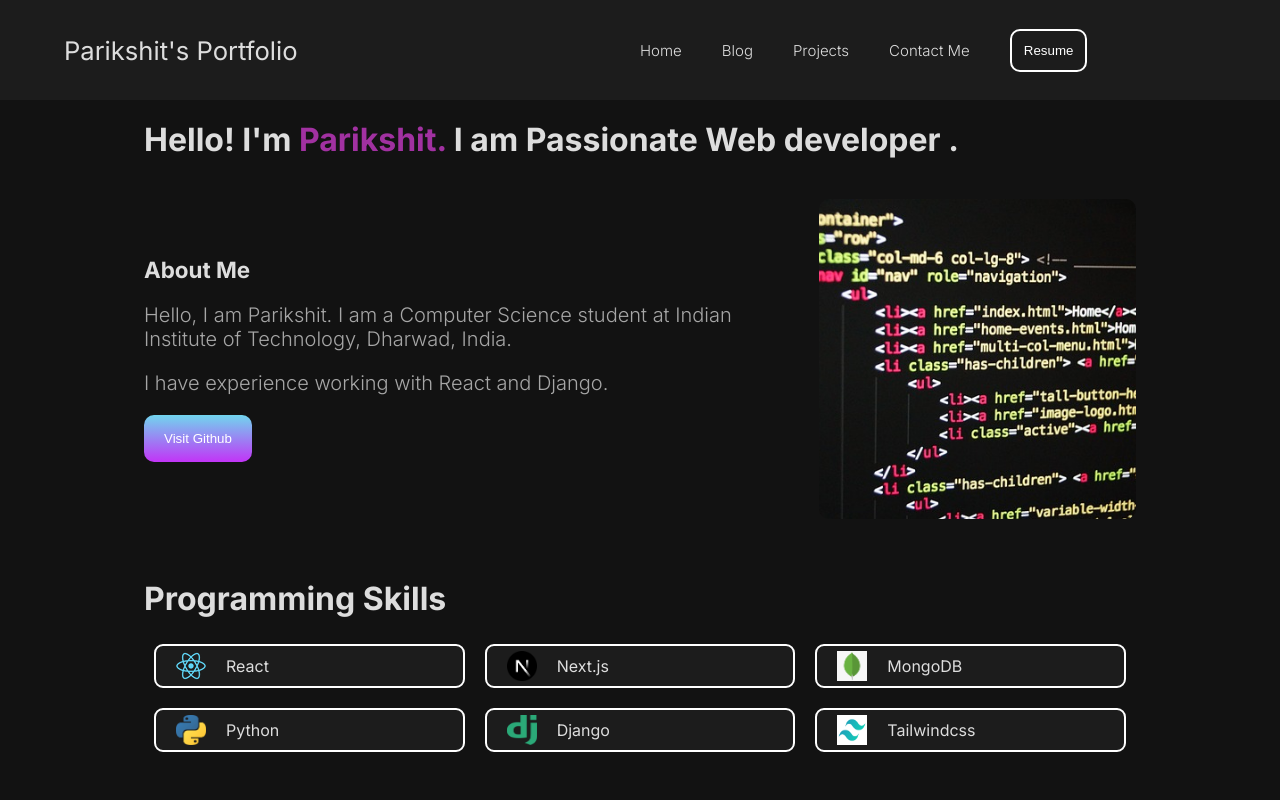
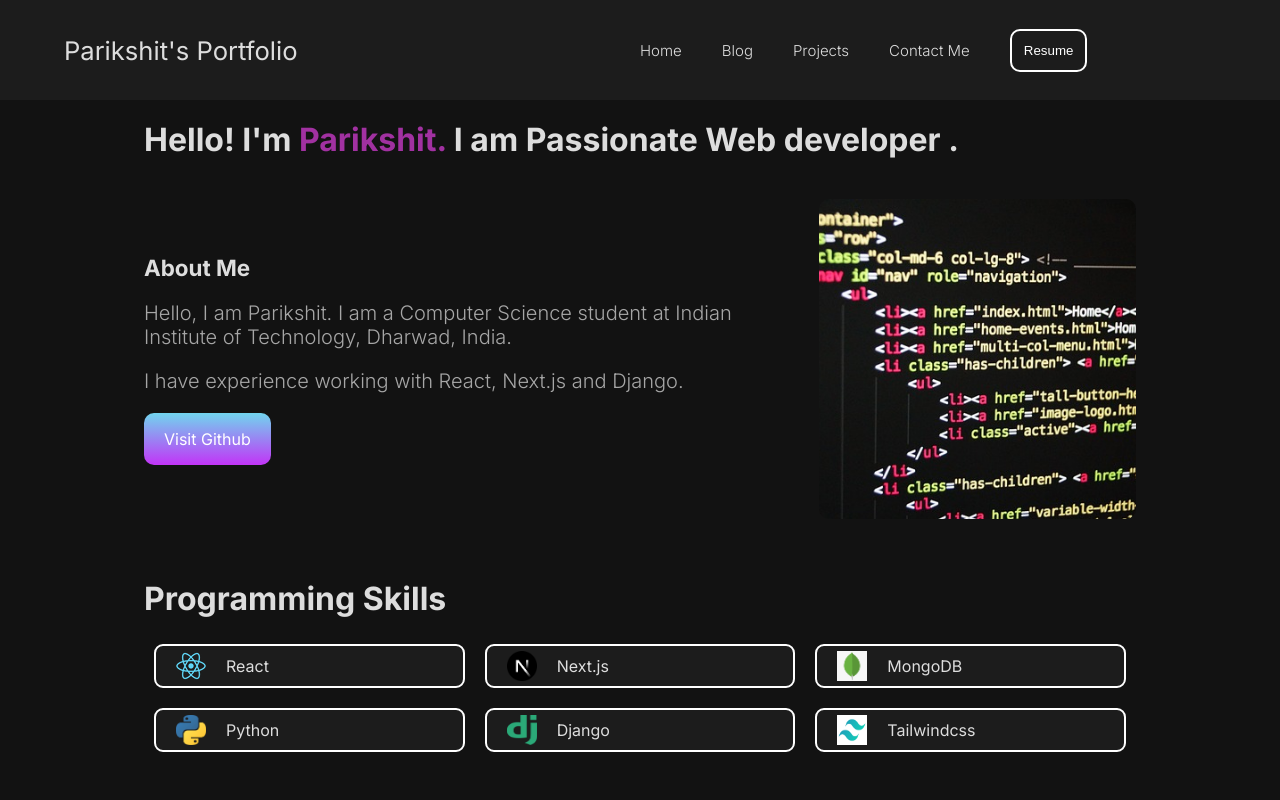
Before and after one commit to ParikshitGehlaut/Personal-Website, a Next.js app: page / in a window 1280 px wide. Shown: the top 800 px of the page. Built offline with nearby package versions, Linux system fonts and the light colour scheme.

Commit message:
"Committing Staged files"

```diff
--- a/src/app/components/intro/Intro.jsx
+++ b/src/app/components/intro/Intro.jsx
@@ -1,5 +1,6 @@
 import React from "react";
 import Image from "next/image";
+import Link from "next/link";
 import styles from "./intro.module.css";
 const Intro = () => {
   return (
@@ -18,9 +19,14 @@ const Intro = () => {
                 Institute of Technology, Dharwad, India.
               </p>
               <p className={styles.boxDesc}>
-                I have experience working with React and Django.
+                I have experience working with React, Next.js and Django.
               </p>
-              <button className={styles.button}>Visit Github</button>
+              <Link
+                href="https://github.com/ParikshitGehlaut"
+                className={styles.button}
+              >
+                Visit Github
+              </Link>
             </div>
             <div className={styles.imgContainer}>
               <Image
```
